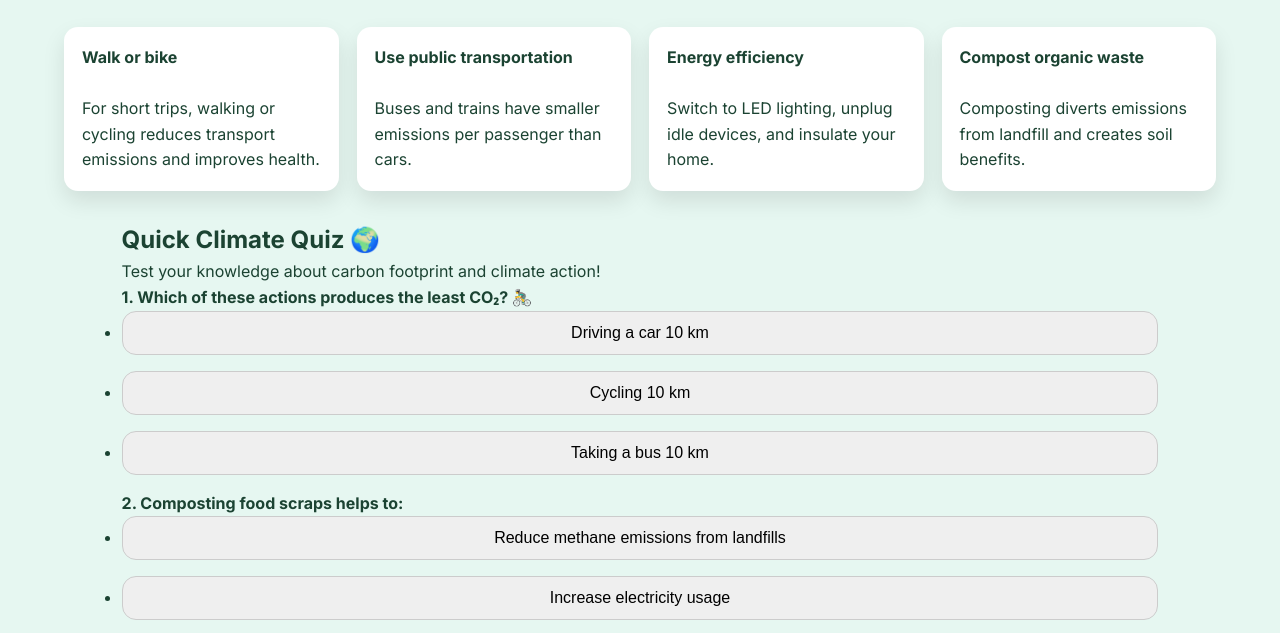
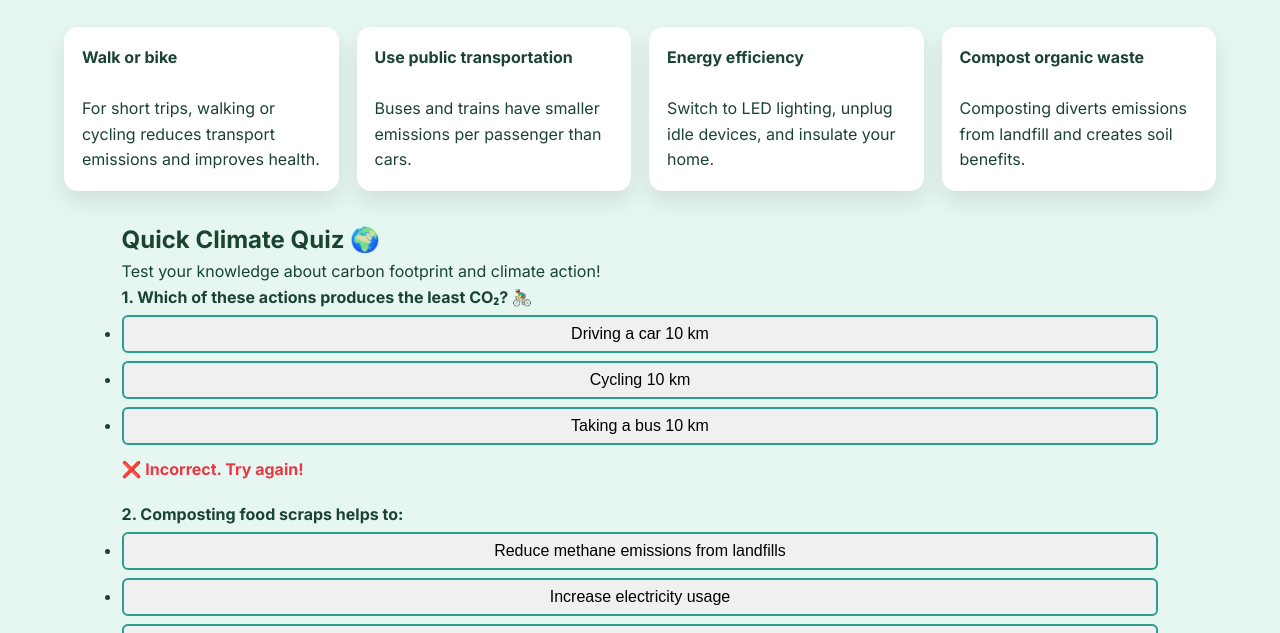
Before and after one commit to DenverDeza/SDG-13, a plain HTML site: page tips.html in a window 1280 px wide. Both pictures are taken after a click on the button "Driving a car 10 km". Shown: the part 136-769 px from the top of the page. Drawn offline with nearby package versions, Linux system fonts and the light colour scheme.

Commit message:
Add files via upload

```diff
--- a/file.js
+++ b/file.js
@@ -331,3 +331,16 @@ document.addEventListener('DOMContentLoaded', () => {
   })();
 
 })();
+
+// Per-question feedback
+const quizButtons = document.querySelectorAll('.quiz-btn');
+
+quizButtons.forEach(btn => {
+  btn.addEventListener('click', () => {
+    const correct = btn.dataset.correct === 'true';
+    const feedback = btn.closest('.quiz-question').querySelector('.quiz-feedback');
+
+    feedback.textContent = correct ? '✅ Correct! Well done.' : '❌ Incorrect. Try again!';
+    feedback.classList.toggle('incorrect', !correct);
+  });
+});
--- a/style.css
+++ b/style.css
@@ -387,3 +387,41 @@ table th, table td {
   .carousel-slide img { height: 200px; }
   input, select, button { font-size: 14px; }
 }
+
+/* Quiz Buttons */
+.quiz-btn {
+  background-color: #f0f0f0;
+  border: 2px solid #2a9d8f;
+  border-radius: 6px;
+  padding: 8px 16px;
+  margin: 4px 0;
+  cursor: pointer;
+  transition: background-color 0.2s, transform 0.2s;
+}
+.quiz-btn:hover {
+  background-color: #2a9d8f;
+  color: #fff;
+  transform: translateY(-2px);
+}
+
+/* Quiz Feedback */
+#quizFeedback {
+  margin-top: 12px;
+  font-weight: bold;
+  font-size: 1rem;
+}
+
+/* Optional: quiz-question spacing */
+.quiz-question {
+  margin-bottom: 20px;
+}
+
+.quiz-feedback {
+  margin-top: 8px;
+  font-weight: bold;
+  color: #2a9d8f; /* green for correct by default */
+  font-size: 1rem;
+}
+.quiz-feedback.incorrect {
+  color: #e63946; /* red if wrong */
+}
```
Also changed, not shown: about.html (+30 -3 lines).
